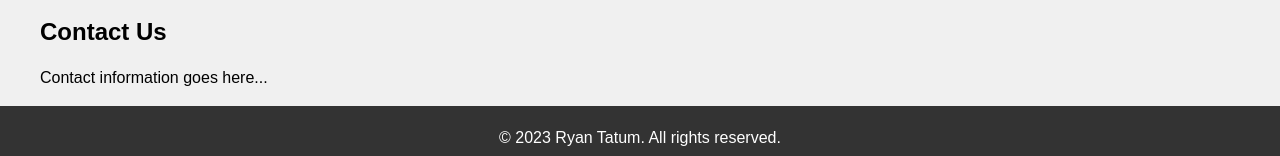
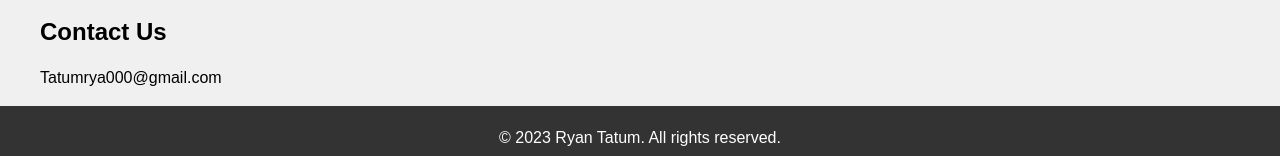
Before and after one commit to RTgotthepower/RTgotthepower.github.io, a plain HTML site: page index.html in a window 1280 px wide. Shown: the part 1991-2147 px from the top of the page. Drawn offline with Linux system fonts and the light colour scheme.

Commit message:
added my email

```diff
--- a/index.html
+++ b/index.html
@@ -90,7 +90,7 @@
 
         <section id="contact">
             <h2>Contact Us</h2>
-            <p>Contact information goes here...</p>
+            <p>Tatumrya000@gmail.com</p>
         </section>
     </ul>
 
```
